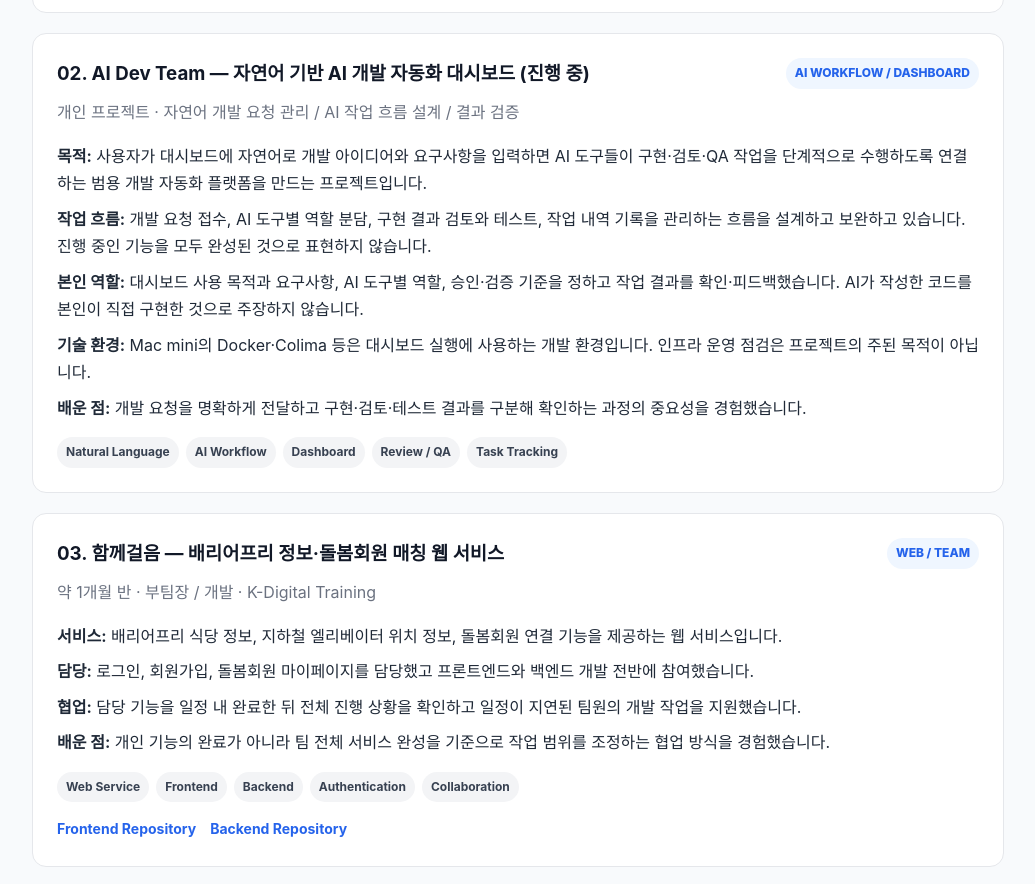
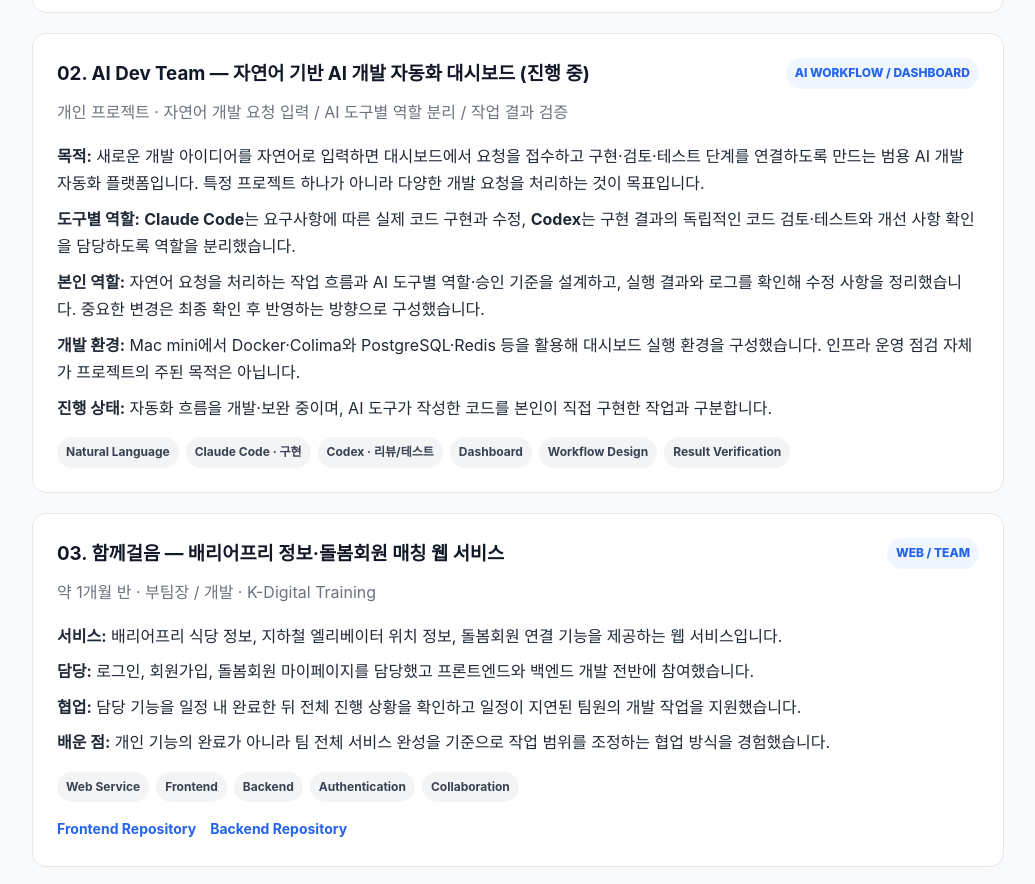
Before and after one commit to jsj030513/portfolio, a plain HTML site: page index.html in a window 1280 px wide. Shown: the part 3152-4036 px from the top of the page, without its empty margins (122-1157 px from the left). Drawn offline with Linux system fonts and the light colour scheme.

Commit message:
Clarify AI Dev Team natural-language dashboard and Claude Code/Codex roles

```diff
--- a/index.html
+++ b/index.html
@@ -163,13 +163,13 @@
       </article>
 
       <article class="card project">
-        <div class="project-head"><div><h3>02. AI Dev Team — 자연어 기반 AI 개발 자동화 대시보드 (진행 중)</h3><p class="muted">개인 프로젝트 · 자연어 개발 요청 관리 / AI 작업 흐름 설계 / 결과 검증</p></div><span class="label">AI WORKFLOW / DASHBOARD</span></div>
-        <p><strong>목적:</strong> 사용자가 대시보드에 자연어로 개발 아이디어와 요구사항을 입력하면 AI 도구들이 구현·검토·QA 작업을 단계적으로 수행하도록 연결하는 범용 개발 자동화 플랫폼을 만드는 프로젝트입니다.</p>
-        <p><strong>작업 흐름:</strong> 개발 요청 접수, AI 도구별 역할 분담, 구현 결과 검토와 테스트, 작업 내역 기록을 관리하는 흐름을 설계하고 보완하고 있습니다. 진행 중인 기능을 모두 완성된 것으로 표현하지 않습니다.</p>
-        <p><strong>본인 역할:</strong> 대시보드 사용 목적과 요구사항, AI 도구별 역할, 승인·검증 기준을 정하고 작업 결과를 확인·피드백했습니다. AI가 작성한 코드를 본인이 직접 구현한 것으로 주장하지 않습니다.</p>
-        <p><strong>기술 환경:</strong> Mac mini의 Docker·Colima 등은 대시보드 실행에 사용하는 개발 환경입니다. 인프라 운영 점검은 프로젝트의 주된 목적이 아닙니다.</p>
-        <p><strong>배운 점:</strong> 개발 요청을 명확하게 전달하고 구현·검토·테스트 결과를 구분해 확인하는 과정의 중요성을 경험했습니다.</p>
-        <div class="tags"><span class="tag">Natural Language</span><span class="tag">AI Workflow</span><span class="tag">Dashboard</span><span class="tag">Review / QA</span><span class="tag">Task Tracking</span></div>
+        <div class="project-head"><div><h3>02. AI Dev Team — 자연어 기반 AI 개발 자동화 대시보드 (진행 중)</h3><p class="muted">개인 프로젝트 · 자연어 개발 요청 입력 / AI 도구별 역할 분리 / 작업 결과 검증</p></div><span class="label">AI WORKFLOW / DASHBOARD</span></div>
+        <p><strong>목적:</strong> 새로운 개발 아이디어를 자연어로 입력하면 대시보드에서 요청을 접수하고 구현·검토·테스트 단계를 연결하도록 만드는 범용 AI 개발 자동화 플랫폼입니다. 특정 프로젝트 하나가 아니라 다양한 개발 요청을 처리하는 것이 목표입니다.</p>
+        <p><strong>도구별 역할:</strong> <strong>Claude Code</strong>는 요구사항에 따른 실제 코드 구현과 수정, <strong>Codex</strong>는 구현 결과의 독립적인 코드 검토·테스트와 개선 사항 확인을 담당하도록 역할을 분리했습니다.</p>
+        <p><strong>본인 역할:</strong> 자연어 요청을 처리하는 작업 흐름과 AI 도구별 역할·승인 기준을 설계하고, 실행 결과와 로그를 확인해 수정 사항을 정리했습니다. 중요한 변경은 최종 확인 후 반영하는 방향으로 구성했습니다.</p>
+        <p><strong>개발 환경:</strong> Mac mini에서 Docker·Colima와 PostgreSQL·Redis 등을 활용해 대시보드 실행 환경을 구성했습니다. 인프라 운영 점검 자체가 프로젝트의 주된 목적은 아닙니다.</p>
+        <p><strong>진행 상태:</strong> 자동화 흐름을 개발·보완 중이며, AI 도구가 작성한 코드를 본인이 직접 구현한 작업과 구분합니다.</p>
+        <div class="tags"><span class="tag">Natural Language</span><span class="tag">Claude Code · 구현</span><span class="tag">Codex · 리뷰/테스트</span><span class="tag">Dashboard</span><span class="tag">Workflow Design</span><span class="tag">Result Verification</span></div>
       </article>
 
       <article class="card project">
```
